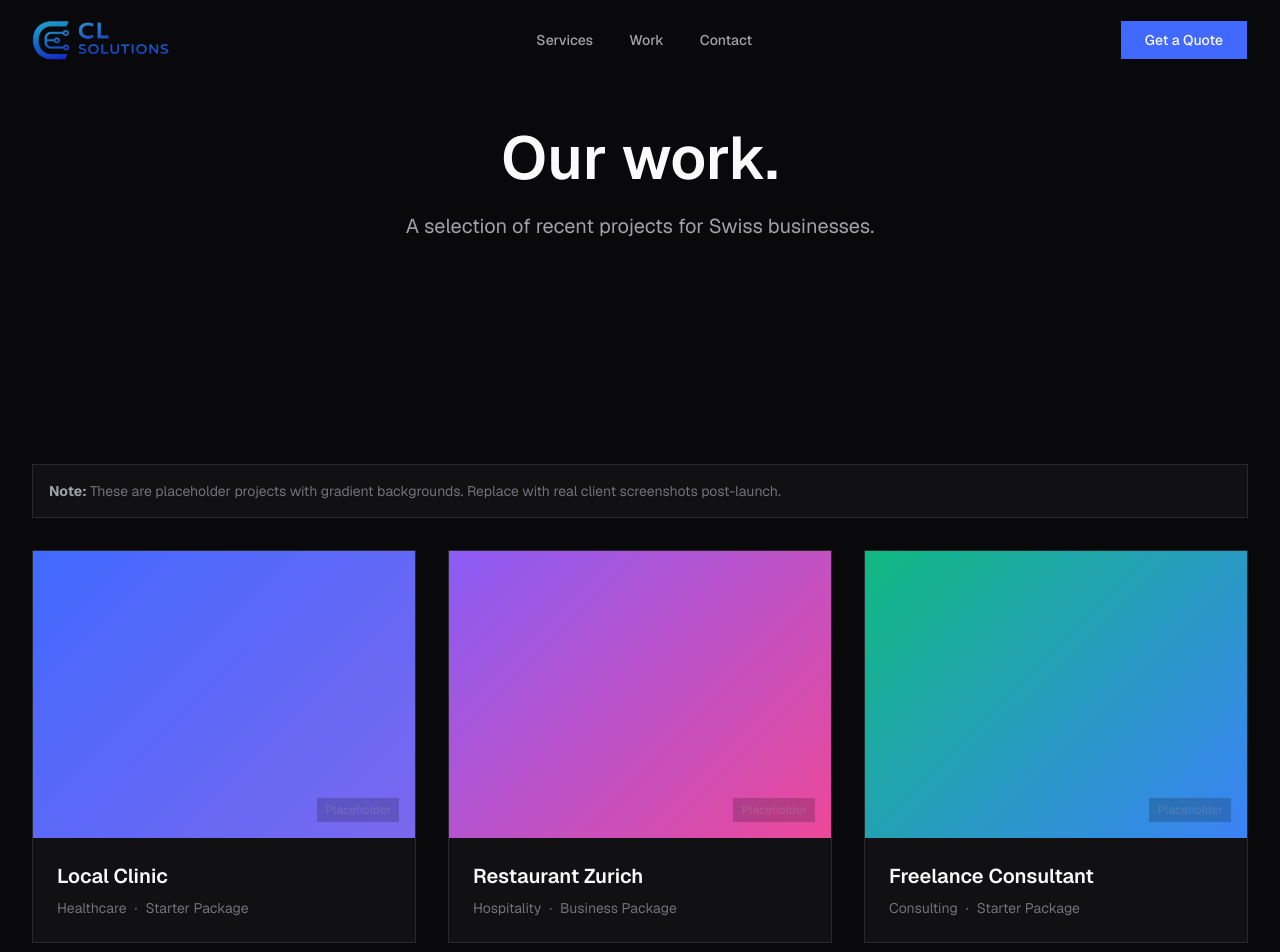
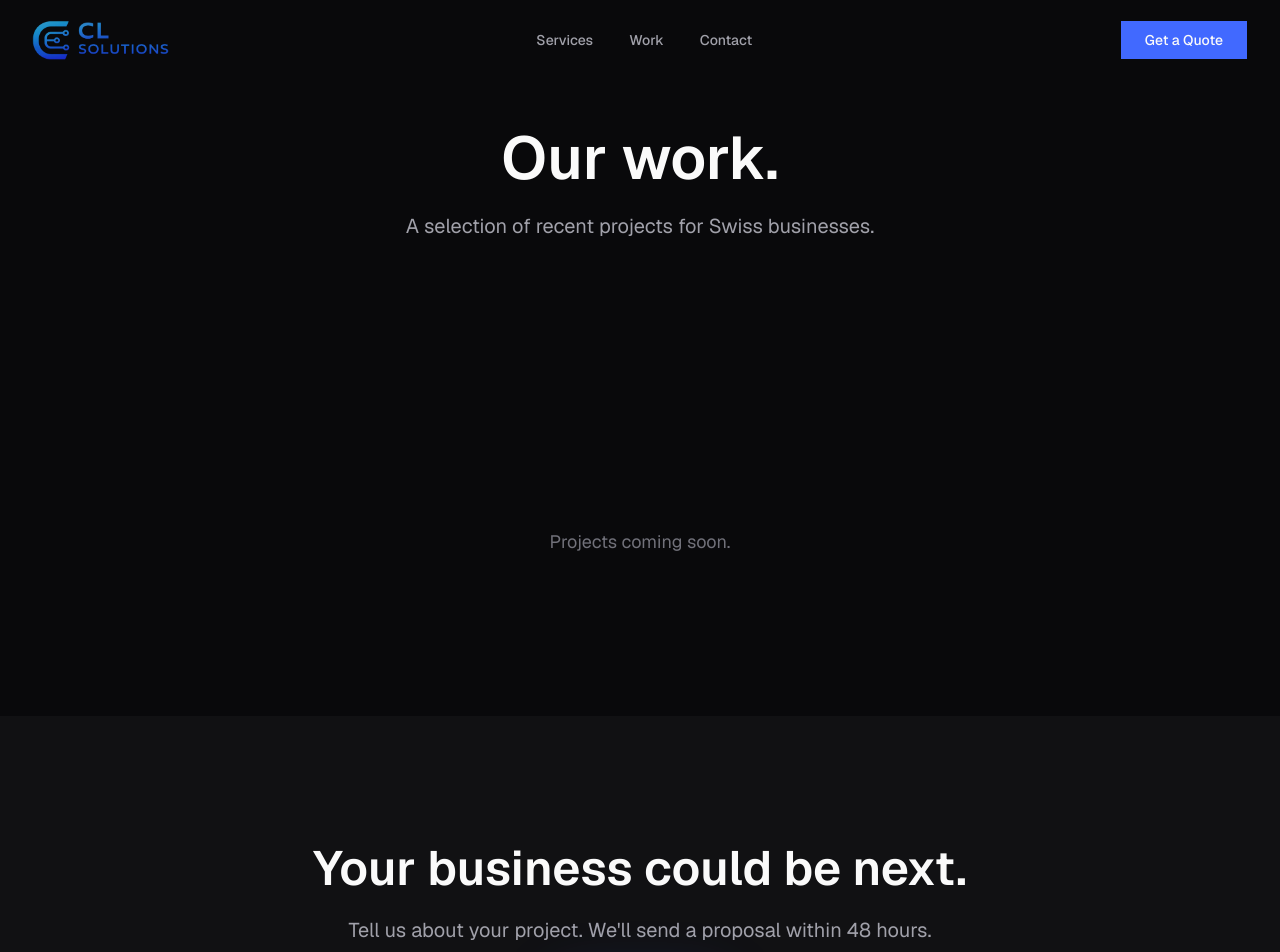
Before and after one commit to colinluetzelschwab/cl-solutions-website, a Next.js app: page /work in a window 1280 px wide. Shown: the top 952 px of the page. Built offline with nearby package versions, Linux system fonts and the light colour scheme.

Commit message:
chore: clean up portfolio — empty state, remove placeholders
Co-Authored-By: claude-flow <ruv@ruv.net>

```diff
--- a/components/work/ProjectCard.tsx
+++ b/components/work/ProjectCard.tsx
@@ -1,37 +1,26 @@
 'use client'
 
 import React from 'react'
-import { motion } from 'framer-motion'
 
 interface ProjectCardProps {
   title: string
   category: string
   package: string
-  gradientFrom: string
-  gradientTo: string
+  image: string
 }
 
 export default function ProjectCard({
   title,
   category,
   package: packageType,
-  gradientFrom,
-  gradientTo,
+  image,
 }: ProjectCardProps) {
   return (
-    <motion.div
-      whileHover={{ scale: 1.02 }}
-      transition={{ duration: 0.2 }}
-      className="group relative bg-background-surface border border-border-default overflow-hidden cursor-pointer"
-    >
-      {/* Image Placeholder - will be replaced with real screenshots */}
+    <div className="group relative bg-background-surface border border-border-default overflow-hidden transition-transform duration-200 hover:scale-[1.02]">
       <div
-        className="aspect-[4/3] w-full relative"
-        style={{
-          background: `linear-gradient(135deg, ${gradientFrom}, ${gradientTo})`,
-        }}
+        className="aspect-[4/3] w-full relative bg-cover bg-center"
+        style={{ backgroundImage: `url(${image})` }}
       >
-        {/* Overlay on Hover */}
         <div className="absolute inset-0 bg-background-primary/0 group-hover:bg-background-primary/80 transition-all duration-300 flex items-center justify-center">
           <div className="opacity-0 group-hover:opacity-100 transition-opacity duration-300 text-center px-6">
             <p className="text-text-primary font-medium text-lg mb-2">{title}</p>
@@ -40,14 +29,8 @@ export default function ProjectCard({
             </p>
           </div>
         </div>
-
-        {/* Note: Replace with real images */}
-        <div className="absolute bottom-4 right-4 opacity-40 text-text-muted text-xs bg-background-primary/50 px-2 py-1">
-          Placeholder
-        </div>
       </div>
 
-      {/* Project Info */}
       <div className="p-6">
         <h3 className="text-xl font-semibold text-text-primary mb-2">{title}</h3>
         <div className="flex items-center gap-2 text-sm text-text-muted">
@@ -56,6 +39,6 @@ export default function ProjectCard({
           <span>{packageType}</span>
         </div>
       </div>
-    </motion.div>
+    </div>
   )
 }
--- a/components/work/ProjectGrid.tsx
+++ b/components/work/ProjectGrid.tsx
@@ -1,55 +1,13 @@
 import React from 'react'
-import ProjectCard from './ProjectCard'
-
-interface Project {
-  title: string
-  category: string
-  package: string
-  gradientFrom: string
-  gradientTo: string
-}
-
-const projects: Project[] = [
-  {
-    title: 'Local Clinic',
-    category: 'Healthcare',
-    package: 'Starter Package',
-    gradientFrom: '#4169FF',
-    gradientTo: '#7B68EE',
-  },
-  {
-    title: 'Restaurant Zurich',
-    category: 'Hospitality',
-    package: 'Business Package',
-    gradientFrom: '#8B5CF6',
-    gradientTo: '#EC4899',
-  },
-  {
-    title: 'Freelance Consultant',
-    category: 'Consulting',
-    package: 'Starter Package',
-    gradientFrom: '#10B981',
-    gradientTo: '#3B82F6',
-  },
-]
 
 export default function ProjectGrid() {
   return (
     <section className="w-full bg-background-primary py-16 md:py-24">
       <div className="max-w-7xl mx-auto px-4 sm:px-6 lg:px-8">
-        {/* Note for development */}
-        <div className="mb-8 p-4 bg-background-surface border border-border-default">
-          <p className="text-sm text-text-muted">
-            <strong className="text-text-secondary">Note:</strong> These are placeholder projects with gradient backgrounds.
-            Replace with real client screenshots post-launch.
+        <div className="text-center py-16">
+          <p className="text-text-muted text-lg">
+            Projects coming soon.
           </p>
-        </div>
-
-        {/* Projects Grid */}
-        <div className="grid grid-cols-1 md:grid-cols-2 lg:grid-cols-3 gap-6 lg:gap-8">
-          {projects.map((project) => (
-            <ProjectCard key={project.title} {...project} />
-          ))}
         </div>
       </div>
     </section>
```
